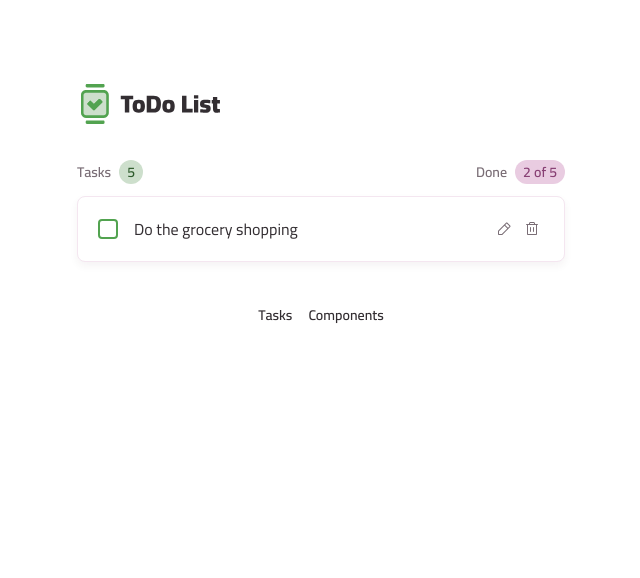
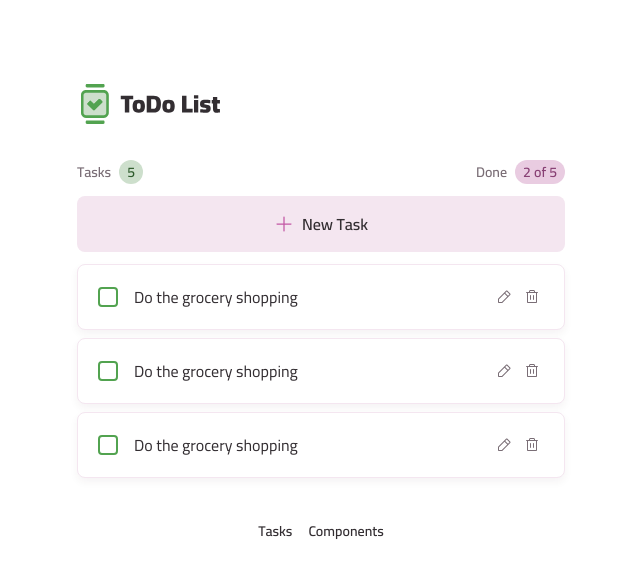
Before and after one commit to brunosilveiradosanjos/react-task-manager, a React (Vite) app: page / in a window 1280 px wide. Shown: the top 578 px of the page, without its empty margins (319-959 px from the left). Built offline with nearby package versions, Linux system fonts and the light colour scheme.

Commit message:
feat: tasks-list component implementation

```diff
--- /dev/null
+++ b/src/components/core/tasks-list.tsx
@@ -0,0 +1,20 @@
+import Button from '../small/button'
+import TaskItem from './task-item'
+import PlusIcon from '@/assets/icons/plus.svg?react'
+
+export default function TasksList() {
+  return (
+    <>
+      <section>
+        <Button icon={PlusIcon} className="w-full">
+          New Task
+        </Button>
+      </section>
+      <section className="space-y-2">
+        <TaskItem />
+        <TaskItem />
+        <TaskItem />
+      </section>
+    </>
+  )
+}
--- a/src/pages/page-home.tsx
+++ b/src/pages/page-home.tsx
@@ -1,4 +1,4 @@
-import TaskItem from '@/components/core/task-item'
+import TasksList from '@/components/core/tasks-list'
 import TasksSummary from '@/components/core/tasks-summary'
 import Container from '@/components/small/container'
 
@@ -8,7 +8,7 @@
       <header className="flex items-center justify-between">
         <TasksSummary />
       </header>
-      <TaskItem />
+      <TasksList />
     </Container>
   )
 }
```
Also changed, not shown: src/assets/images/logo.svg.
